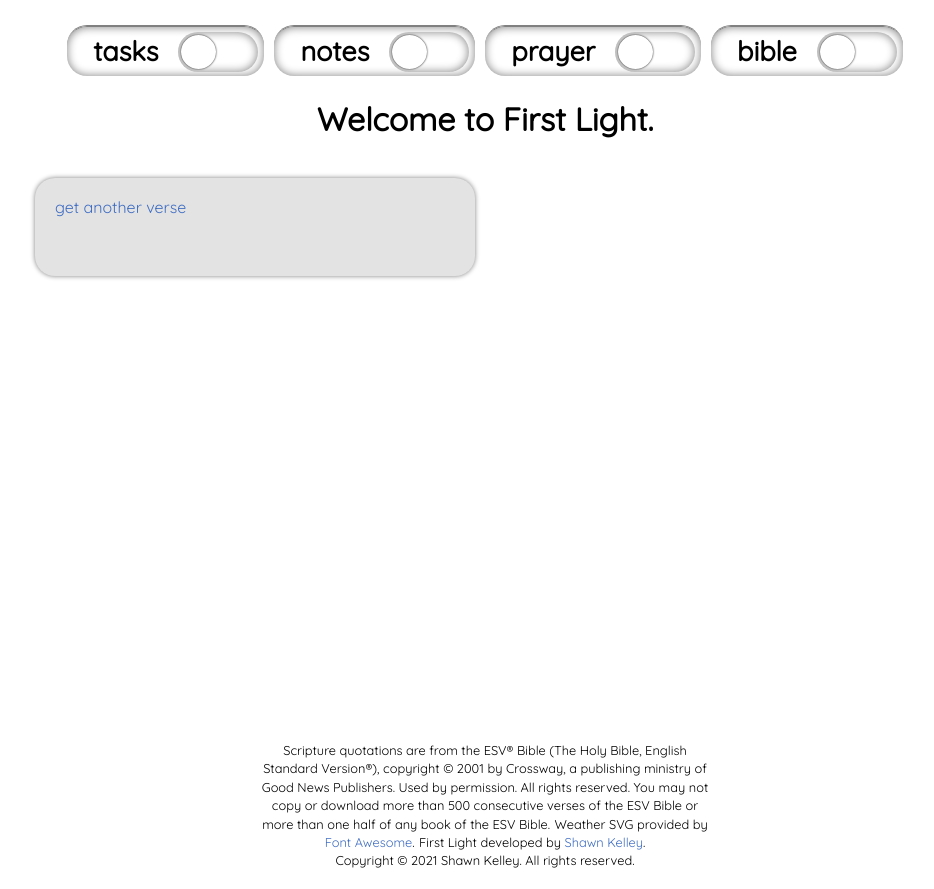
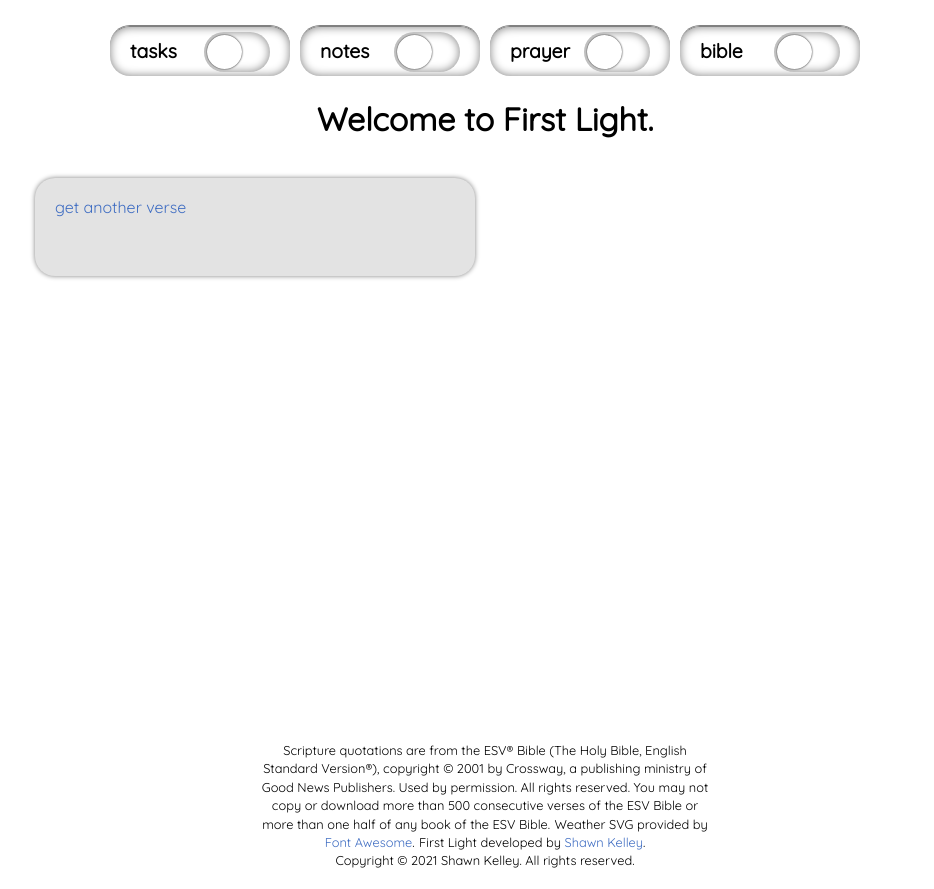
Before and after one commit to shawnkelleydev/FirstLight, a plain HTML site: page index.html in a window 1280 px wide. Shown: the whole page, without its empty margins (155-1089 px from the left). Drawn offline with Linux system fonts and the light colour scheme; no server answers.

Commit message:
menu style adjustments

```diff
--- a/css/style.css
+++ b/css/style.css
@@ -351,6 +351,11 @@ header {
   margin: 0;
   border-top: 1px solid gray;
   transition: color 0ms ease;
+  border-radius: 0 50px 50px 0;
+}
+
+.open {
+  padding: 20px;
 }
 
 .switchbox,
@@ -361,10 +366,8 @@ header {
 
 .switchbox {
   margin-left: 50px;
-
   padding: 3px;
-  width: auto;
-  width: 120px;
+  width: 100px;
   height: 40px;
   justify-content: flex-start;
   box-shadow: inset 0 0 10px gray;
@@ -435,17 +438,17 @@ header {
   .open {
     position: static;
     height: 50px;
-    width: auto;
+    width: 180px;
     border-radius: 20px;
+    font-size: 1.1em;
+  }
+
+  .open ul {
+    width: 120px;
   }
 
   .menu-li {
     margin: 5px;
-  }
-
-  .btn-text {
-    width: auto;
-    padding: 0 20px;
   }
 
   .switchbox {
```
